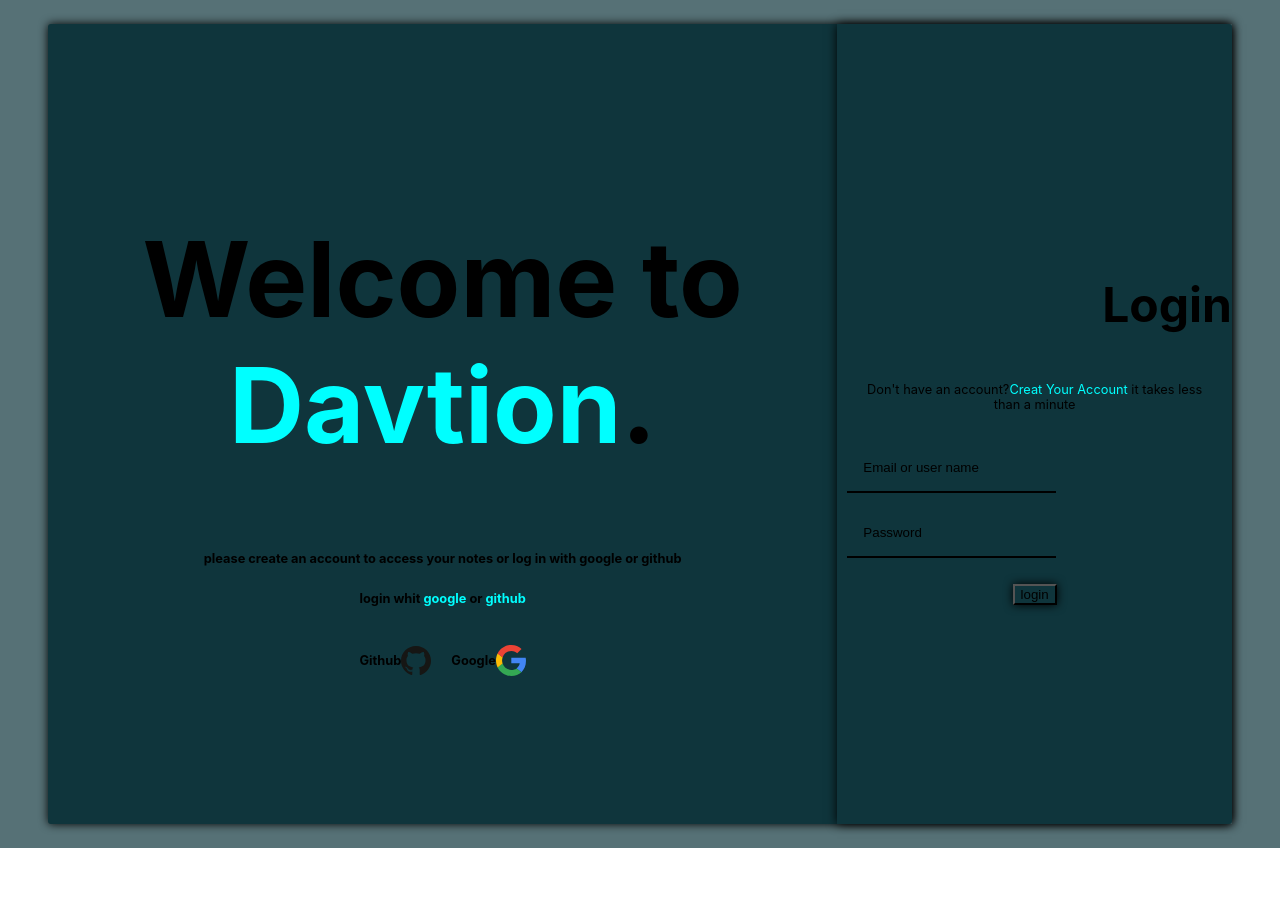
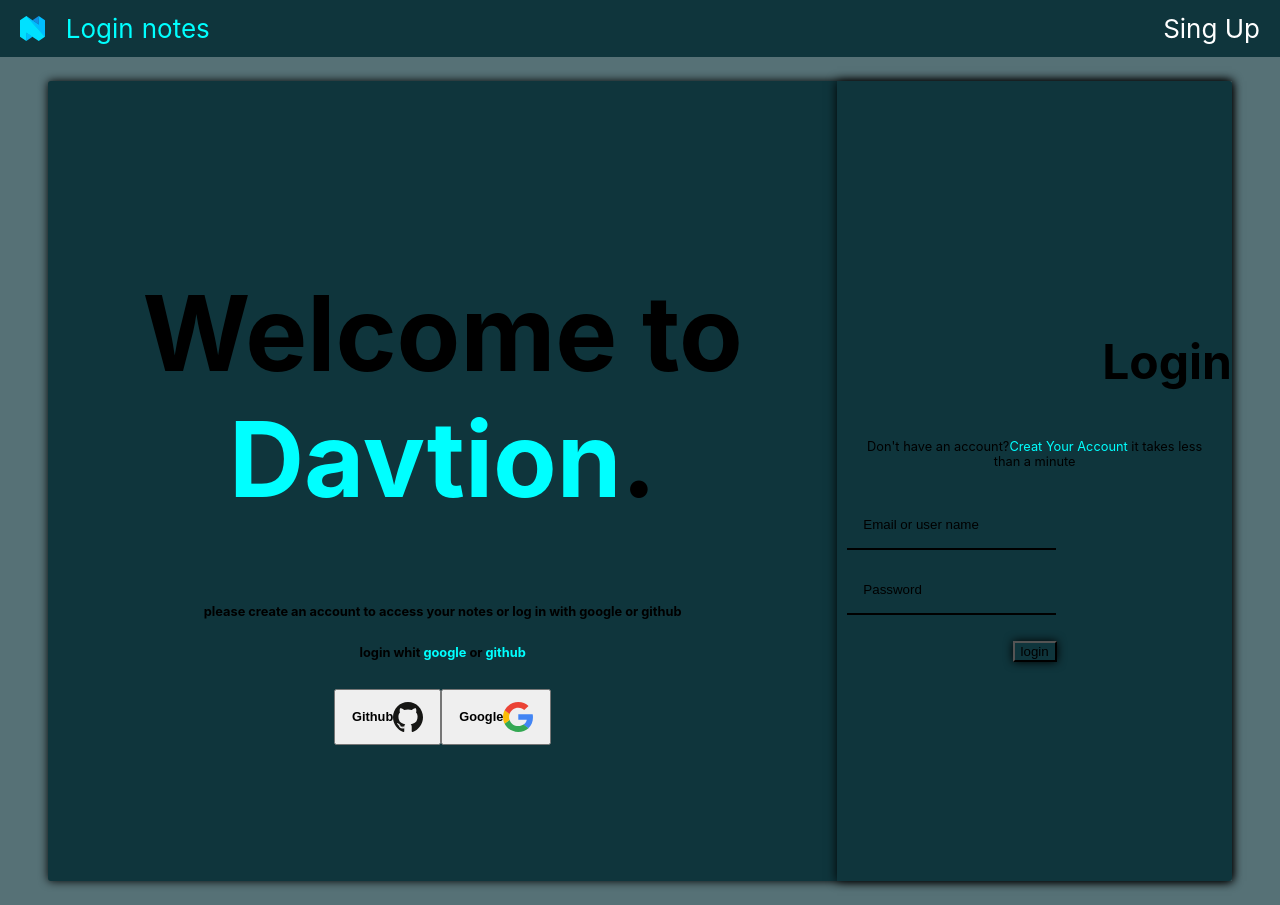
Before and after one commit to IamDavidev/davtioon-firebase, a React (Vite) app: page /login in a window 1280 px wide. Before the commit the page ends 848 px from the top, so only its background shows below. Built offline with nearby package versions, Linux system fonts and the light colour scheme.

Commit message:
redux in project

```diff
--- a/src/App.jsx
+++ b/src/App.jsx
@@ -1,11 +1,14 @@
+import { Provider } from 'react-redux';
 import AppRoutes from './Routes/Routes';
 import { AppStyled } from './StyledMain';
-
+import { store } from './Store/Store';
 const App = () => {
   return (
-    <AppStyled >
-      <AppRoutes />
-    </AppStyled>
+    <Provider store={store}>
+      <AppStyled>
+        <AppRoutes />
+      </AppStyled>
+    </Provider>
   );
 };
 
--- a/src/Pages/Login/Login.jsx
+++ b/src/Pages/Login/Login.jsx
@@ -1,15 +1,20 @@
 import { LoginContainer } from './StyledLogin';
 import github from '../../Assets/github.svg';
 import google from '../../Assets/google.svg';
-import { HandleHome, HandleLogin } from '../../helpers/hadles';
 import { useNavigate } from 'react-router';
+import { useDispatch } from 'react-redux';
+import { handleLoginGoogle } from '../../helpers/hadles';
 const Login = () => {
-  const Navigate = useNavigate()
+  const dispatch = useDispatch();
+  const Navigate = useNavigate();
   const HandleSubmit = (e) => {
     e.preventDefault();
-    Navigate('/home')
+    Navigate('/home');
   };
-
+  const HandleGoogle = () => {
+    dispatch(handleLoginGoogle("contrasenia_segura","David Sánchez"));
+    console.log("google")
+  }
   return (
     <LoginContainer>
       <div className="login">
@@ -24,20 +29,19 @@ const Login = () => {
           <p>
             login whit <span>google</span> or <span>github</span>{' '}
           </p>
-
           <div className="loginBtn">
-            <a>
+            <button>
               <strong>
                 Github
                 <img src={github} alt="" />
               </strong>
-            </a>
-            <a>
+            </button>
+            <button onClick={HandleGoogle}>
               <strong>
                 Google
                 <img src={google} alt="" />
               </strong>
-            </a>
+            </button>
           </div>
         </div>
         <div className="loginForm">
@@ -49,8 +53,8 @@ const Login = () => {
               it takes less than a minute
             </p>
             <input required type="email" placeholder="Email or user name " />
-            <input  required type="password" placeholder="Password" />
-            <button >login</button>
+            <input required type="password" placeholder="Password" />
+            <button>login</button>
           </form>
         </div>
       </div>
--- /dev/null
+++ b/src/Reduccers/AuthReducer.js
@@ -0,0 +1,21 @@
+import types from '../helpers/types';
+
+const AuthReducer = (state = {}, action) => {
+  const { type, payload } = action;
+    console.log({state, action});
+  if (type === types.LOGIN_GOOGLE) {
+    return {
+        ...state,
+        payload
+    };
+  }
+
+  if (type === types.LOGOUT) {
+    return console.log('Logout Successful');
+  }
+
+  return state;
+
+};
+
+export default AuthReducer;
--- a/src/Routes/Routes.jsx
+++ b/src/Routes/Routes.jsx
@@ -7,7 +7,8 @@ import Notes from '../Pages/Notes/Notes';
 const AppRoutes = () => {
   return (
     <BrowserRouter>
-      {location.pathname === '/login' ? '' : <NavBar />}
+      {/* {location.pathname === '/login' ? '' : <NavBar />} */}
+      <NavBar />
       <Routes>
         <Route path="*" element={<Navigate replace to="/login" />} />
         <Route path="/login" element={<Login />} />
--- /dev/null
+++ b/src/Store/Store.js
@@ -0,0 +1,16 @@
+import AuthReducer from '../Reduccers/AuthReducer';
+import { combineReducers, compose, createStore } from 'redux';
+
+const reduccer = combineReducers({
+  auth: AuthReducer,
+});
+
+const composeEnhancers =
+  (typeof window !== 'undefined' &&
+    window.__REDUX_DEVTOOLS_EXTENSION_COMPOSE__) ||
+  compose;
+
+export const store = createStore(
+  reduccer,
+  window.__REDUX_DEVTOOLS_EXTENSION__ && window.__REDUX_DEVTOOLS_EXTENSION__()
+);
--- a/src/components/Navbar/StyledNav.jsx
+++ b/src/components/Navbar/StyledNav.jsx
@@ -17,10 +17,11 @@ const StyledNav = Styled.nav`
         ul{
                 display: flex;
                 list-style: none;
-                margin:0px;
-                padding:0px;
+                margin:.3rem;
+                padding:.5rem;
+        }
         li{
-                margin-left: 5px;
+                margin-left: .5rem;
                 list-style: none;
         }
         .navbarLinks{
@@ -36,4 +37,4 @@ const StyledNav = Styled.nav`
 `;
 
 export default StyledNav;
-3
+3;
--- a/src/helpers/hadles.js
+++ b/src/helpers/hadles.js
@@ -1,12 +1,17 @@
 import { useNavigate } from 'react-router-dom';
+import types from './types';
 
 export const HandleHome = () => {
   const Navigate = useNavigate();
   Navigate('/home');
 };
 
-export const HandleLogin = ({evt})=>{
-
-
-
-}
+export const handleLoginGoogle = (id, name ) => {
+  return {
+    type: types.LOGIN_GOOGLE,
+    payload: {
+      id,
+      name,
+    },
+  };
+};
--- /dev/null
+++ b/src/helpers/types.js
@@ -0,0 +1,7 @@
+const types = {
+  LOGIN: 'LOGIN',
+  LOGIN_GOOGLE: 'LOGIN_GOOGLE',
+  LOGOUT: 'LOGOUT',
+};
+
+export default types;
```
Also changed, not shown: 1 other file (tests, documents, lock files or other folders).
